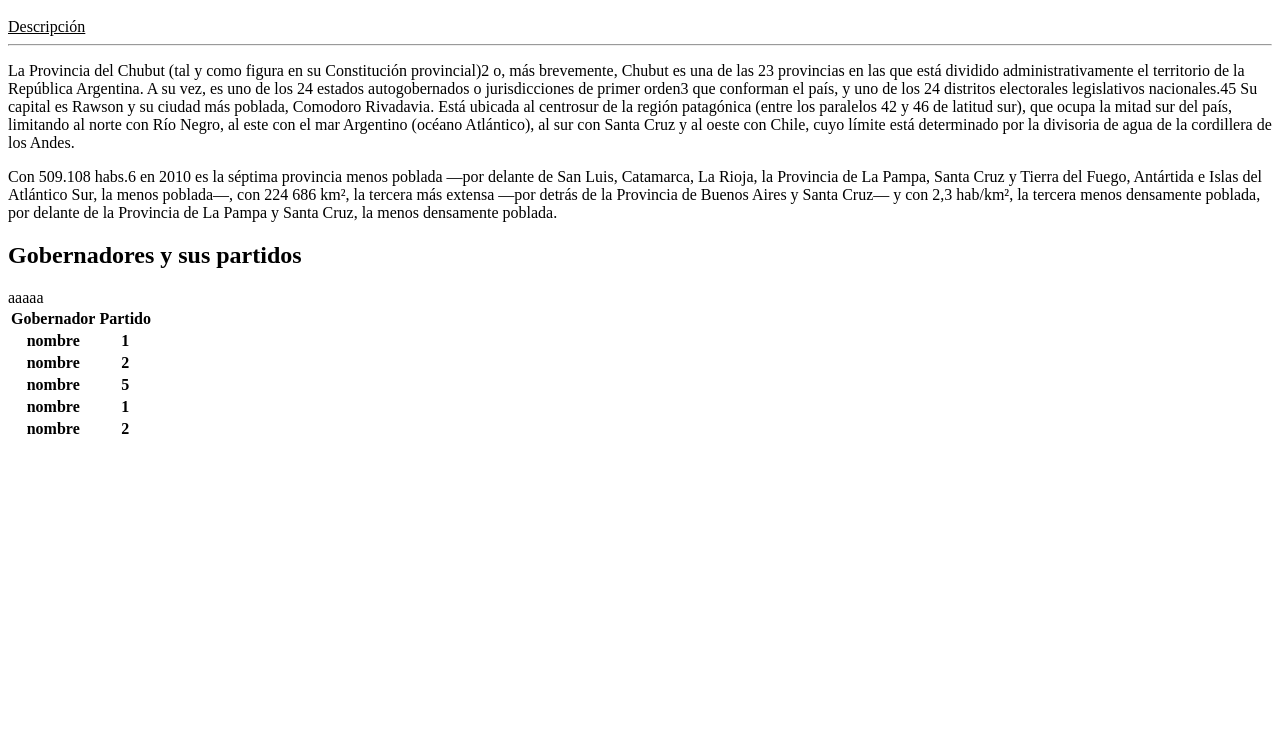
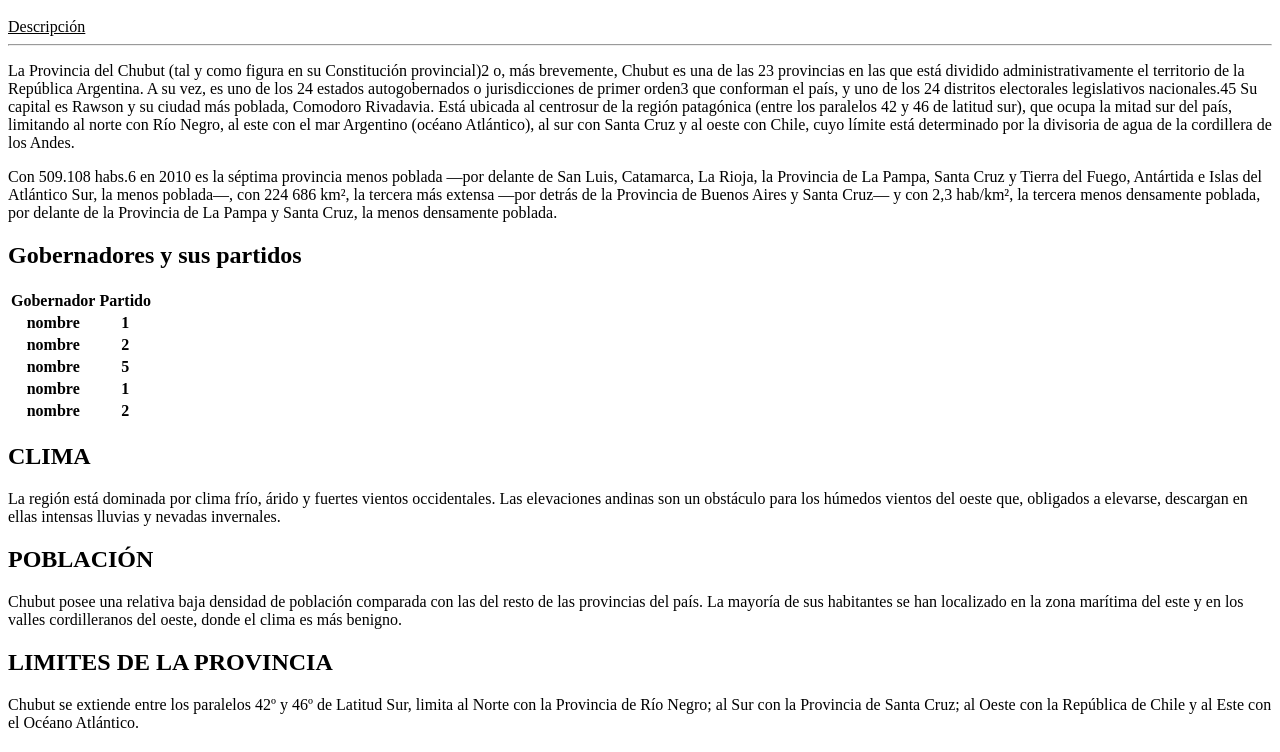
Before and after one commit to TomasGuzman123/provincia, a plain HTML site: page index.html in a window 1280 px wide. Shown: the part 48-800 px from the top of the page. Drawn offline with Linux system fonts and the light colour scheme.

Commit message:
Update index.html

```diff
--- a/index.html
+++ b/index.html
@@ -39,8 +39,15 @@
              <th>nombre</th>
              <th>2</th>
             </tr>
-        aaaaa
     </table>
+    <H2>CLIMA</H2>
+        <p>La región está dominada por clima frío, árido y fuertes vientos occidentales. Las elevaciones andinas son un obstáculo para los húmedos vientos del oeste que, obligados a elevarse, descargan en ellas intensas lluvias y nevadas invernales.</p>
+
+        <h2>POBLACIÓN</h2>
+        <p>Chubut posee una relativa baja densidad de población comparada con las del resto de las provincias del país. La mayoría de sus habitantes se han localizado en la zona marítima del este y en los valles cordilleranos del oeste, donde el clima es más benigno. </p>
+
+        <h2>LIMITES DE LA PROVINCIA</h2>
+        <p>Chubut se extiende entre los paralelos 42º y 46º de Latitud Sur, limita al Norte con la Provincia de Río Negro; al Sur con la Provincia de Santa Cruz; al Oeste con la República de Chile y al Este con el Océano Atlántico.</p>
 
 
 
```
